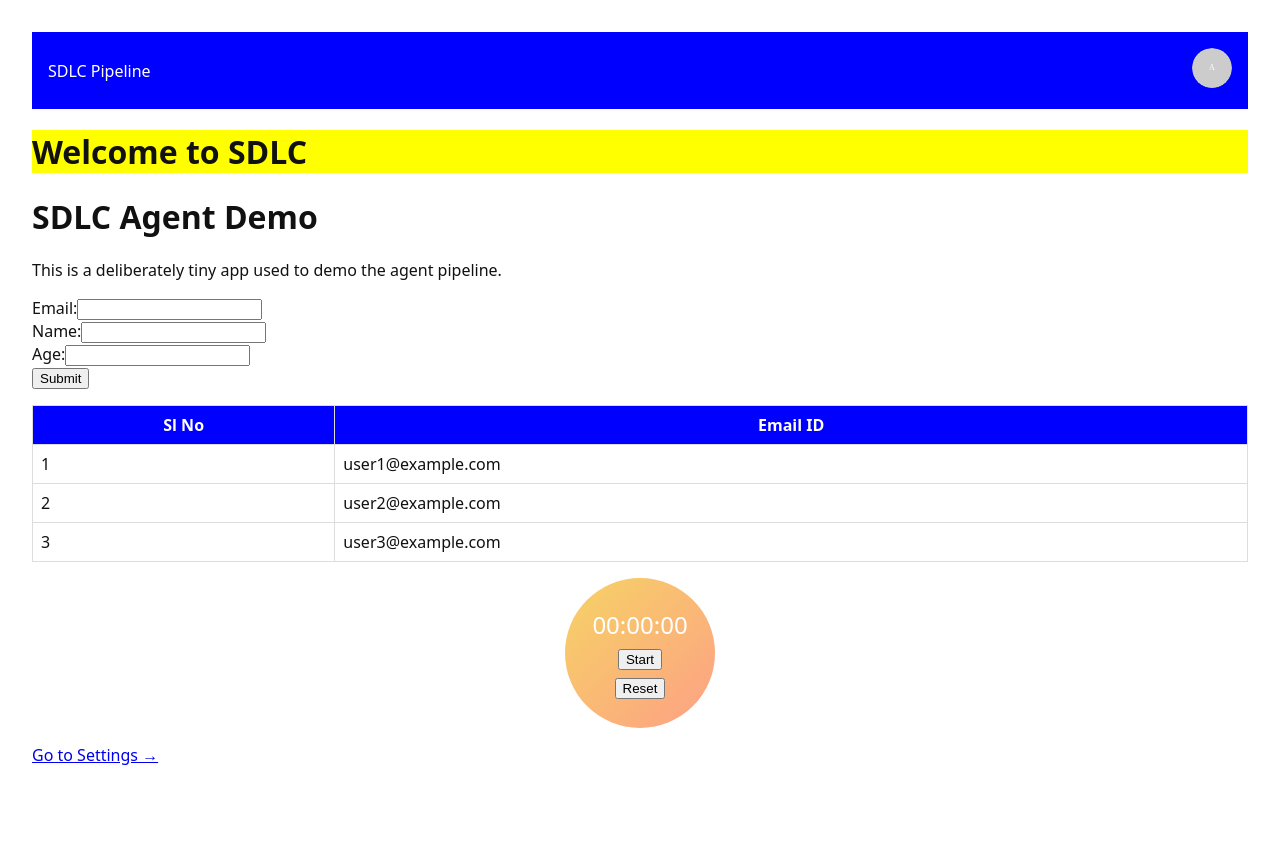
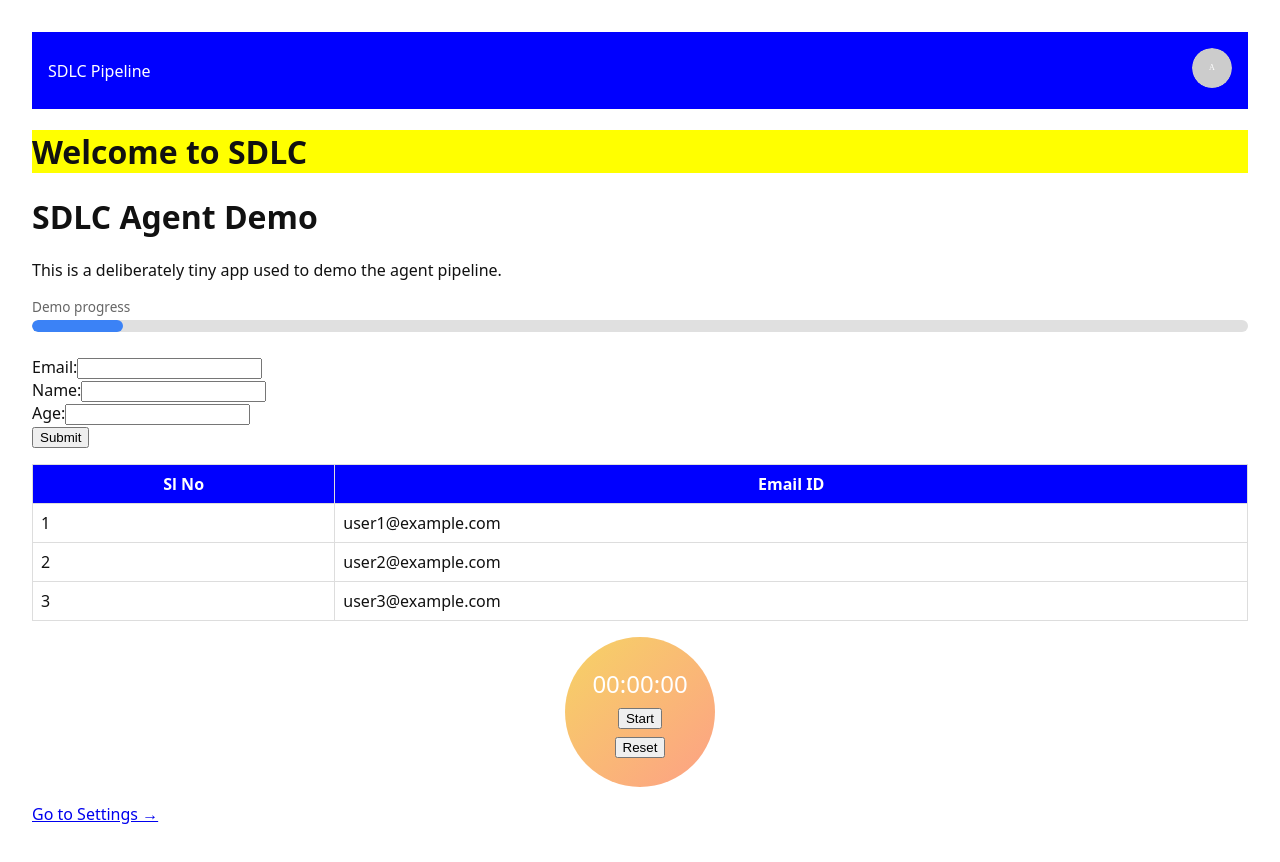
Before and after one commit to Rohit2697/demo-nextjs-app, a Next.js app: page / in a window 1280 px wide. Shown: the top 862 px of the page. Built offline with nearby package versions, Linux system fonts and the light colour scheme.

Commit message:
TICKET-2C3F14: add a progress bar (#10)
Co-authored-by: Rohit Dey <rohit.dey@ibm.com>

```diff
--- /dev/null
+++ b/app/components/ProgressBar.tsx
@@ -0,0 +1,57 @@
+import React from "react";
+
+interface ProgressBarProps {
+  progress: number;
+  label?: string;
+  height?: number;
+  color?: string;
+}
+
+const clamp = (value: number, min: number, max: number): number => {
+  if (Number.isNaN(value)) return min;
+  return Math.min(max, Math.max(min, value));
+};
+
+const ProgressBar: React.FC<ProgressBarProps> = ({
+  progress,
+  label,
+  height = 12,
+  color = "#3b82f6",
+}) => {
+  const clampedProgress = clamp(progress, 0, 100);
+
+  return (
+    <div style={{ width: "100%" }}>
+      {label && (
+        <div style={{ marginBottom: "0.25rem", fontSize: "0.85rem", color: "#666" }}>
+          {label}
+        </div>
+      )}
+      <div
+        role="progressbar"
+        aria-valuenow={clampedProgress}
+        aria-valuemin={0}
+        aria-valuemax={100}
+        style={{
+          width: "100%",
+          height,
+          backgroundColor: "#e0e0e0",
+          borderRadius: height / 2,
+          overflow: "hidden",
+        }}
+      >
+        <div
+          style={{
+            width: `${clampedProgress}%`,
+            height: "100%",
+            backgroundColor: color,
+            borderRadius: height / 2,
+            transition: "width 0.3s ease",
+          }}
+        />
+      </div>
+    </div>
+  );
+};
+
+export default ProgressBar;
--- a/app/page.tsx
+++ b/app/page.tsx
@@ -5,16 +5,25 @@ import Link from "next/link";
 import UserTable from "./components/UserTable";
 import Stopwatch from "./components/Stopwatch";
 import Loader from "./components/Loader";
+import ProgressBar from "./components/ProgressBar";
 
 export default function Home() {
   const [formData, setFormData] = useState({ email: "", name: "", age: "" });
   const [isLoading, setIsLoading] = useState(true);
+  const [demoProgress, setDemoProgress] = useState(0);
 
   useEffect(() => {
     const timer = setTimeout(() => {
       setIsLoading(false);
     }, 600);
     return () => clearTimeout(timer);
+  }, []);
+
+  useEffect(() => {
+    const interval = setInterval(() => {
+      setDemoProgress((current) => (current >= 100 ? 0 : current + 10));
+    }, 500);
+    return () => clearInterval(interval);
   }, []);
 
   const handleChange = (e: React.ChangeEvent<HTMLInputElement>) => {
@@ -36,6 +45,9 @@ export default function Home() {
       <h1 style={{ backgroundColor: "yellow" }}>Welcome to SDLC</h1>
       <h1>SDLC Agent Demo</h1>
       <p>This is a deliberately tiny app used to demo the agent pipeline.</p>
+      <div style={{ marginBottom: "1.5rem" }}>
+        <ProgressBar progress={demoProgress} label="Demo progress" />
+      </div>
       <form onSubmit={handleSubmit} style={{ marginBottom: "1rem" }}>
         <div>
           <label>
```
Also changed, not shown: 2 other files (tests, documents, lock files or other folders).
